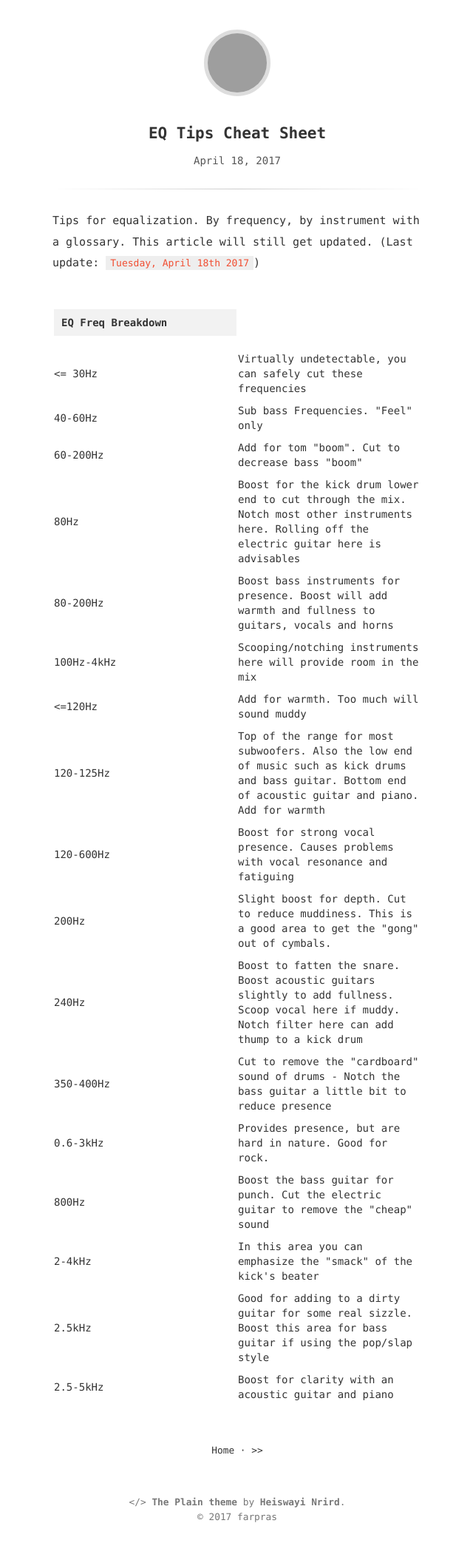
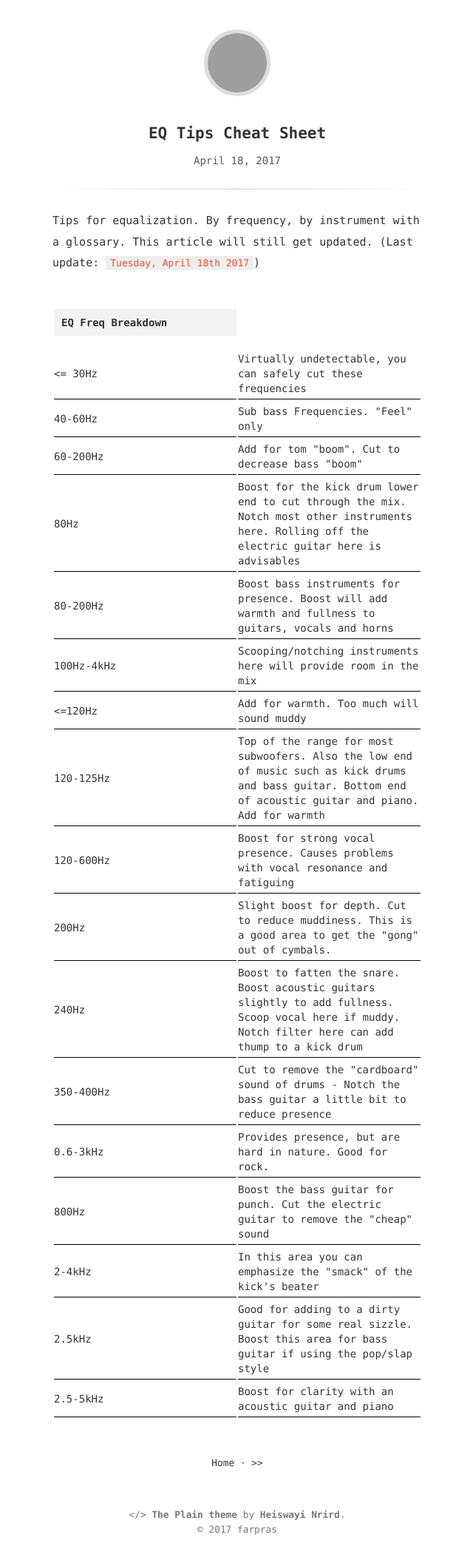
Before and after one commit to farpras/blog, a Jekyll site: the page built from _posts/2017-04-18-eq-tips-cheat-sheet.md, in a window 1280 px wide. Shown: the whole page at 74% size, without its empty margins (319-959 px from the left). Built offline with Jekyll 4.4.1, drawn with Linux system fonts in a browser that asks for light colours; grey boxes are pictures that could not be loaded.

Commit message:
edit css

```diff
--- a/_sass/main.scss
+++ b/_sass/main.scss
@@ -182,6 +182,7 @@ table {
   }
   td {
     padding: 4px 0;
+    border-bottom: 1px solid #000;
   }
 }
 iframe {
```
